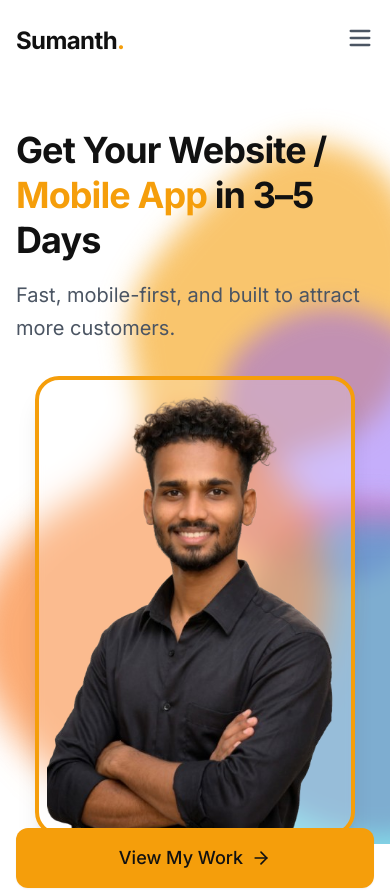
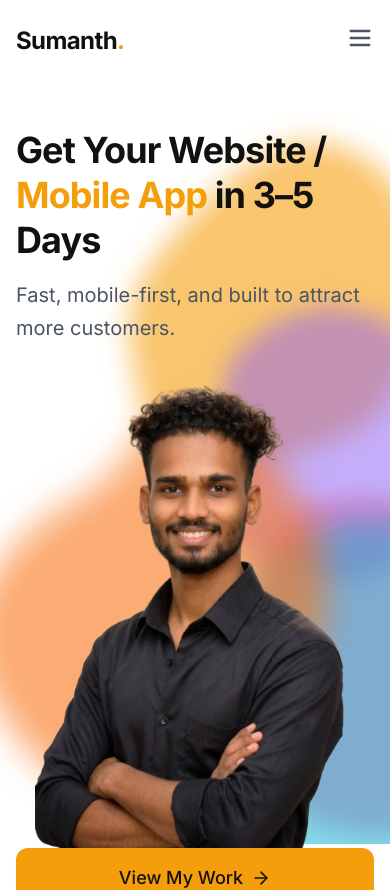
Before and after one commit to sumanthangadi/my_portfolio, a React (Vite) app: page / in a window 390 px wide. Shown: the top 890 px of the page. Built offline with nearby package versions, Linux system fonts and the light colour scheme.

Commit message:
Remove styled border from mobile profile image

```diff
--- a/src/components/Hero.jsx
+++ b/src/components/Hero.jsx
@@ -28,11 +28,11 @@ export function Hero() {
 
                     {/* Mobile Image (hidden on desktop) */}
                     <div className="relative mx-auto w-full max-w-xs block md:hidden pt-4 pb-0">
-                        <div className="relative overflow-hidden flex justify-center items-center rounded-3xl border-4 border-accent shadow-xl bg-white/20 backdrop-blur-sm pt-2 px-2 pb-0">
+                        <div className="relative overflow-hidden flex justify-center items-center">
                             <img
                                 src={profileImage}
                                 alt="Sumanth - Freelance Developer"
-                                className="w-full h-auto object-cover object-top rounded-t-2xl rounded-b-xl"
+                                className="w-full h-auto object-cover object-top"
                                 onError={(e) => {
                                     e.target.onerror = null;
                                     e.target.src = "https://images.unsplash.com/photo-1507003211169-0a1dd7228f2d?ixlib=rb-4.0.3&auto=format&fit=crop&w=800&q=80";
```
